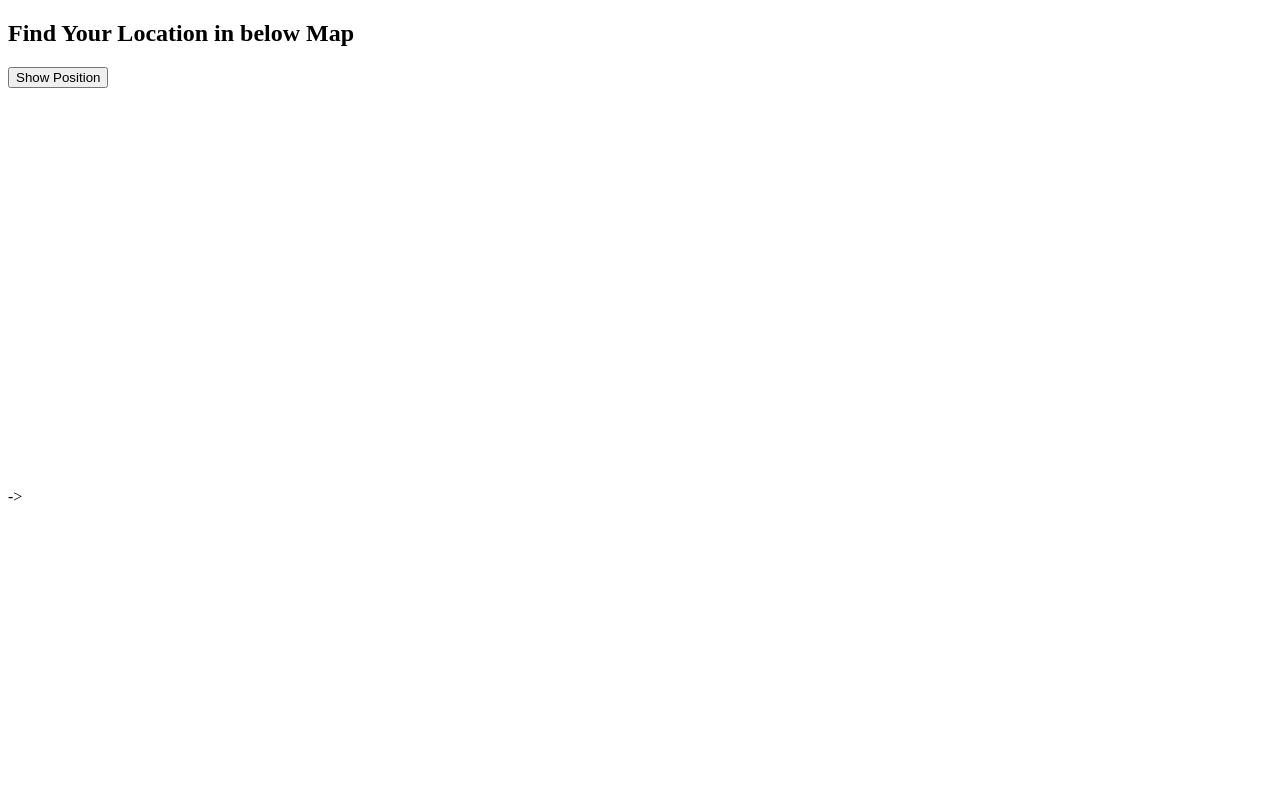
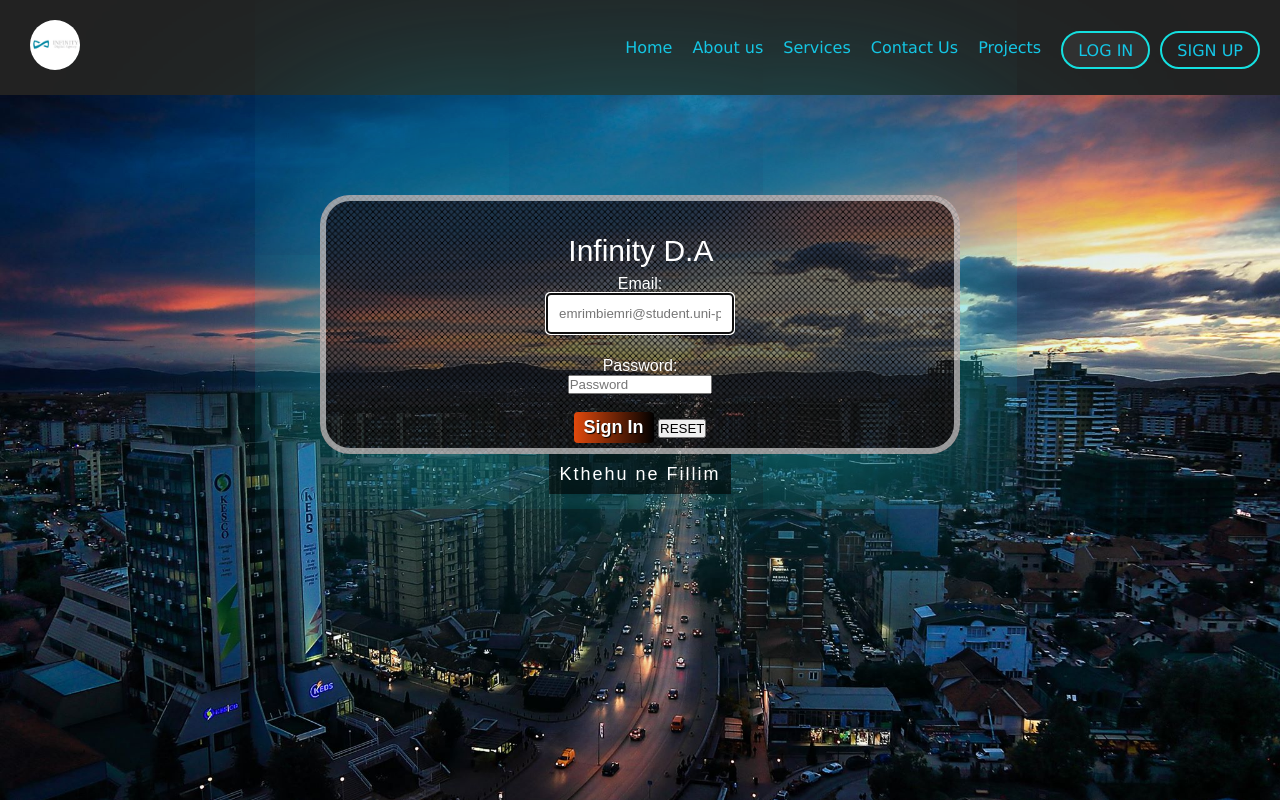
Before and after one commit to festimbraha/INT20_21_Gr22, a plain HTML site: page login.html in a window 1280 px wide. Drawn offline with nearby package versions, Linux system fonts and the light colour scheme; some packages are replaced by stand-ins of ours.

Commit message:
Updated Login

```diff
--- a/another.css
+++ b/another.css
@@ -178,3 +178,26 @@ p {
         text-align: center;
     }
 }
+
+
+
+
+.row > .col25 {
+	width: 25%;
+}
+.row > .col50 {
+	width: 50%;
+}
+
+.clear100 {
+	height: 100px;
+	clear: both;
+}
+
+.center {
+	text-align: center;
+}
+
+.text-white {
+	color: white !important;
+}
--- a/login.html
+++ b/login.html
@@ -1,93 +1,153 @@
-
-
 <!DOCTYPE html>
 <html>
 <head>
 	<title>Infinity Digital Agency</title>
 
+	<link rel="stylesheet" type="text/css" href="another.css">
+	<link href="https://fonts.googleapis.com/css?family=Roboto&display=swap" rel="stylesheet">
+  <meta name="viewport" content="width=device-width, initial-scale=1.0">
+  <link rel="stylesheet" href="style.css">
+	<script src="https://code.jquery.com/jquery-3.4.1.min.js" integrity="sha256-CSXorXvZcTkaix6Yvo6HppcZGetbYMGWSFlBw8HfCJo=" crossorigin="anonymous"></script>
+	<script src="js/script.js"></script>
 	<script>
-        if(typeof(Storage)!=='undefined'){
-            console.log('Code for localStorage / sessionStorage');
-            localStorage.setItem("fullname", "Filan Fisteku");
-            console.log(localStorage.getItem("fullname"));
-            localStorage.removeItem("fullname");
 
-            // Code for localStorage / sessionStorage
-        } else {
-            // Sorry no Web Storage Support
-            console.log('Sorry no Web Storage Support');
+		function validateEmail(i) {
+			console.log("asd");
+			if(!checkEmail(i.value)){
+				$(i).css("background-color", "red");
 			}
+			else {
+				$(i).css("background-color", "lightgreen");
+			}
+		}
+		function validatePassowrd(i){
+			console.log(i.value.length);
+			if(i.value.length < 6)
+				$(i).css("background-color", "cyan");
+			else
+				$(i).css("background-color", "orange");
+		}
+	</script>
+	<meta charset="UTF-8">
+	<style type="text/css">
+		body  {
+			background: url(images/prishtina_night.jpg) no-repeat center center fixed;
+			-webkit-background-size: cover;
+			-moz-background-size: cover;
+			-o-background-size: cover;
+			background-size: cover;
+			background-origin: padding-box;
+		}
+		#loginPanel {
+      border: 6px solid #fdfdfd90;
+			border-radius: 30px;
+			box-shadow: 0px 0px 2000px rgb(23, 195, 204);
+			background: #2c2e2e90;
+			background-image: url(./images/line.png), url(./images/backline.png);
+			background-size: 1%;
+		  	-webkit-animation-name: loginpanelbganimation;
+		  	-webkit-animation-duration: 4s;
+		  	animation-name: loginpanelbganimation;
+		  	animation-duration: 3s;
+		  	background-position: 0;
+		}
+		#signInBTN {
+			background-image: -webkit-linear-gradient(left, rgb(226, 73, 12), rgb(0, 0, 0));
+			border: 1; padding: 5px 10px; color: white;
+			font-weight: bold;
+			font-size: 18px;
+			text-shadow: 1px 1px 1px black;
+		  -webkit-animation-name: btnsigninanimation;
+		  -webkit-animation-duration: 4s;
+		  animation-name: btnsigninanimation;
+		  animation-duration: 4s;
+		}
+		@-webkit-keyframes btnsigninanimation {
+	  		from {background-image: -webkit-linear-gradient(left, rgb(255, 20, 20)rgb(0, 0, 0)le);}
+  			to {background-image: -webkit-linear-gradient(left, rgb(0, 0, 0), rgb(255, 60, 0));}
+		}
+		@keyframes btnsigninanimation {
+	  		from {background-image: -webkit-linear-gradient(left, rgb(226, 73, 12), rgb(0, 0, 0));}
+  			to {background-image: -webkit-linear-gradient(left, rgb(0, 0, 0), rgb(226, 73, 12));}
+		}
+		@-webkit-keyframes loginpanelbganimation {
+	  		from {background-size: 1%;
+	  			background-position: 10px;}
+  			to {background-size: 5%;
+          background-position: 0px;}}
 
-        if (localStorage.clickcount) {
-          localStorage.clickcount = Number(localStorage.clickcount) + 1;
-        } else {
-          localStorage.clickcount = 1;
+		@keyframes loginpanelbganimation {
+	  		from {background-size: 1%;
+	  			background-position: 10px;}
+  			to {background-size: 5%;
+  				background-position: 0px;}
+
 		}
-        console.log(localStorage.clickcount);
-
-        if (sessionStorage.clickcount) {
-          sessionStorage.clickcount = Number(sessionStorage.clickcount) + 1;
-        } else {
-          sessionStorage.clickcount = 1;
-        }
-        console.log(sessionStorage.clickcount);
-
-
-    </script>
+	</style>
 </head>
 <body>
 
-       <h2>Find Your Location in below Map</h2>
-        <button onclick="getlocation();"> Show Position</button>
-        <div id="demo" style="width: 600px; height: 400px; margin-left: 200px;"></div>
-
-        <script src="https://maps.google.com/maps/api/js?sensor=false"> </script>
-
-        <script type="text/javascript">
-        function getlocation(){
-            if(navigator.geolocation){
-                navigator.geolocation.getCurrentPosition(showPos, showErr);
-            }
-            else{
-                alert("Sorry! your Browser does not support Geolocation API")
-            }
-        }
-        //Showing Current Poistion on Google Map
-        function showPos(position){
-            latt = position.coords.latitude;
-            long = position.coords.longitude;
-            var lattlong = new google.maps.LatLng(latt, long);
-            var myOptions = {
-                center: lattlong,
-                zoom: 15,
-                mapTypeControl: true,
-                navigationControlOptions: {style:google.maps.NavigationControlStyle.SMALL}
-            }
-            var maps = new google.maps.Map(document.getElementById("demo"), myOptions);
-            var markers =
-            new google.maps.Marker({position:lattlong, map:maps, title:"You are here!"});
-        }
-
-        //Handling Error and Rejection
-             function showErr(error) {
-              switch(error.code){
-              case error.PERMISSION_DENIED:
-             alert("User denied the request for Geolocation API.");
-              break;
-             case error.POSITION_UNAVAILABLE:
-             alert("USer location information is unavailable.");
-            break;
-            case error.TIMEOUT:
-            alert("The request to get user location timed out.");
-            break;
-           case error.UNKNOWN_ERROR:
-            alert("An unknown error occurred.");
-            break;
-           }
-        }        </script>
-    ->
+  <nav>
+    <ul class="menu">
+        <li class="logo"><a href="index.html" id="home"><img src="logo.png" id="foto"></a></li>
+        <li class="item"><a href="index.html">Home</a></li>
+        <li class="item"><a href="about_us.html">About us</a></li>
+        <li class="item"><a href="services.html">Services</a></li>
+        <li class="item"><a href="contacts.html">Contact Us</a></li>
+        <li class="item"><a href="projects.html">Projects</a></li>
+        </li>
+        <li class="item button"><a href="login.html">LOG IN</a></li>
+        <li class="item button secondary"><a href="signup.html">SIGN UP</a></li>
+        <li class="toggle"><span class="bars"></span></li>
+    </ul>
+</nav>
 
 
+	<div class="clear100"></div>
+	<div class="row">
+		<div class="col25"></div>
+		<div class="col50">
+			<div id="loginPanel" class="center text-white">
+			<canvas id="kanvasi" width="230" height="60">Your browser does not support the HTML5 canvas tag.</canvas>
+				<form id="forma" action="#" method="POST" style="padding: 0 200px; ">
+					<label for="email">Email:</label><br/>
+					<input style="width: 100%;" autofocus type="email" id="email" name="email" placeholder="emrimbiemri@student.uni-pr.edu" required="required"  onkeyup="validateEmail(this);"><br/><br/>
+					<label for="password" >Password:</label><br/>
+					<input maxlength="50" style="width: 77%;" onkeyup="validatePassowrd(this)" type="password" id="password"  pattern=".{6,}" title="Me shume se 6 karaktere" name="password" placeholder="Password" required="required">
 
+					<br/><br/>
+					<keygen name="key"></label>
+
+				</form>
+				<input form="forma" type="submit" value="Sign In" id="signInBTN">
+				<input form="forma" type="reset" value="RESET">
+			</div>
+			<p class="center"><a class="text-white" href="index.html" style="text-decoration: none; letter-spacing: 2px; font-size: 18px; background: #00000099; padding: 10px;">Kthehu ne Fillim</a></p>
+		</div>
+		<div class="col25"></div>
+	</div>
+	<script type="text/javascript">
+		var ora = new Date().getHours();
+		if(ora >= 5 && ora < 17){
+			//dita
+			$("body").css("background", "url(images/prishtina_day.jpg) no-repeat center center fixed");
+		}
+		$("#showPassword").click(function(){
+			event.preventDefault();
+			if($("#password").attr("type") == "text"){
+				$("#password").attr("type","password");
+				$("#showPassword").children().removeClass("fa-eye-slash").addClass("fa-eye");
+			}
+			else {
+				$("#password").attr("type","text");
+				$("#showPassword").children().removeClass("fa-eye").addClass("fa-eye-slash");
+			}
+		});
+		var c = document.getElementById("kanvasi");
+		var ctx = c.getContext("2d");
+		ctx.font = "30px Arial";
+		ctx.fillStyle ="white";
+		ctx.fillText("    Infinity D.A",10,50);
+	</script>
 </body>
 </html>
```
Also changed, not shown: index.html (+3 -3 lines), Images/backline.png (added), Images/line.png (added), Images/prishtina_day.jpg (added), Images/prishtina_night.jpg (added). Lines whose indentation alone changed are shown as unchanged.
